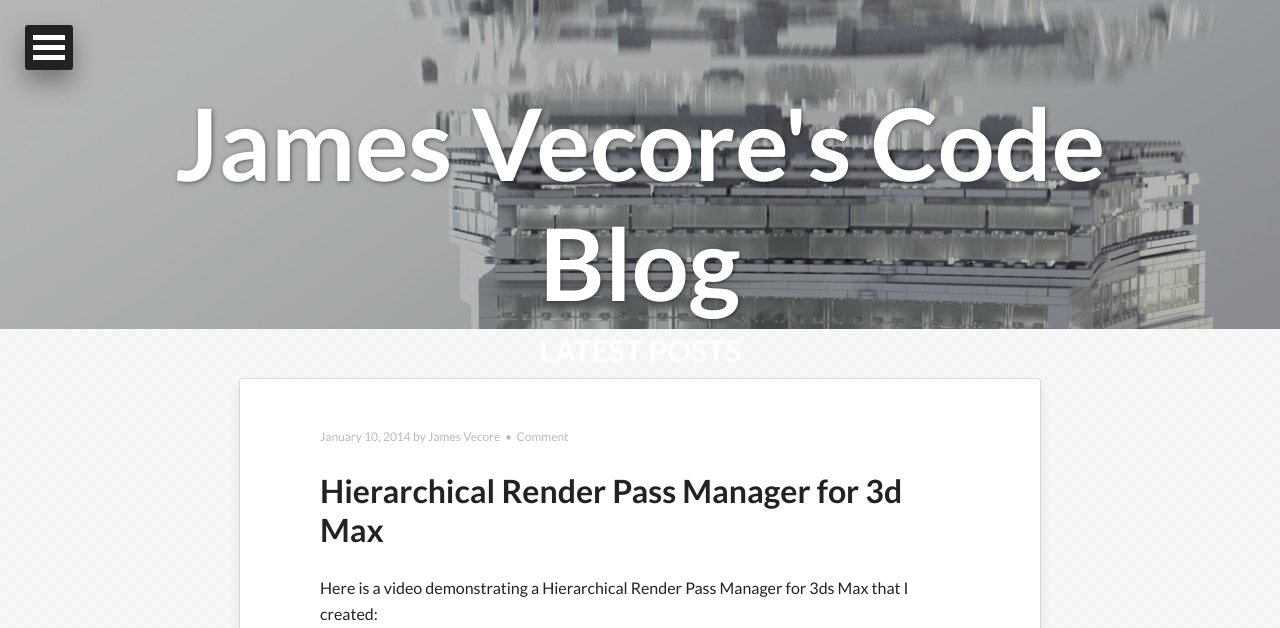
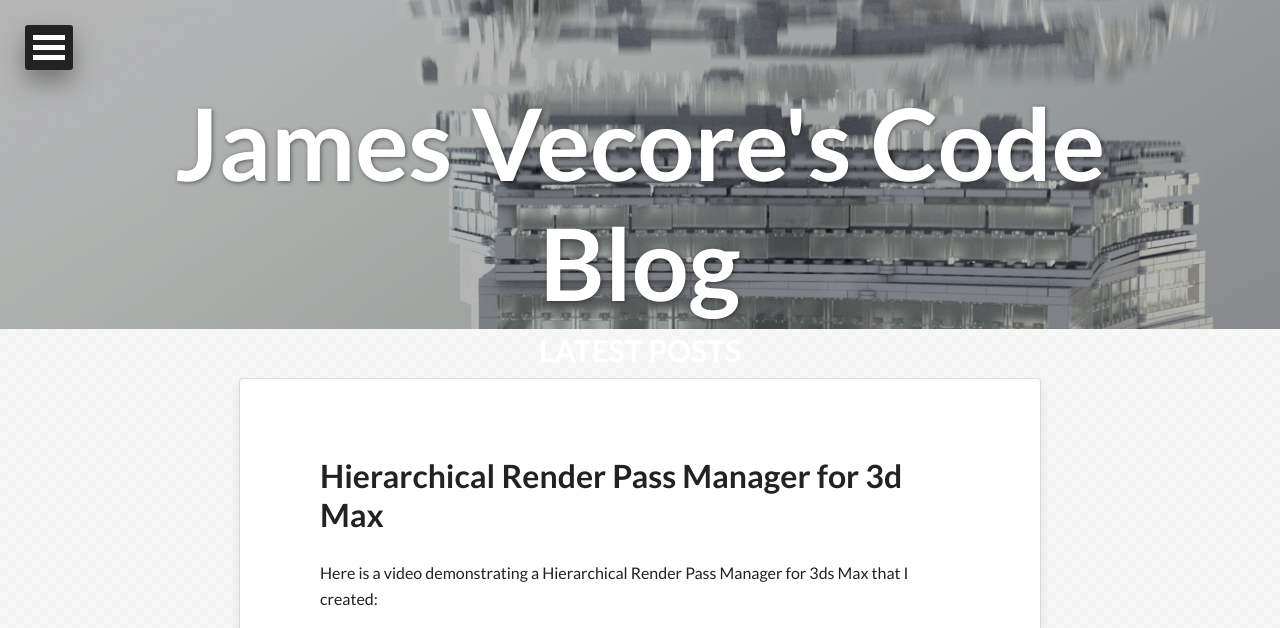
Before and after one commit to jamesvecore/jamesvecore.github.io, a Jekyll site: the page built from index.html, in a window 1280 px wide. Shown: the top 628 px of the page. Built offline with Jekyll 4.4.1, drawn with Linux system fonts in a browser that asks for light colours; nearby versions of some CDN libraries; the list of posts is cut into pages by our own code; some of the changed text lies outside the part shown; grey boxes are pictures that could not be loaded.

Commit message:
updated site url, move post details and comment

```diff
--- a/_config.yml
+++ b/_config.yml
@@ -2,7 +2,7 @@
 description:      "A blog covering my adventures in coding in the world of CG/VFX"
 disqus_shortname: jamesvecorescodeblog
 #Your site's domain goes here. Leave localhost server or blank when working locally.
-url:              http://jamesvecore.github.io
+url:              http://jamesvecore.com
 
 # Owner/author information
 owner:
--- a/index.html
+++ b/index.html
@@ -10,7 +10,6 @@
 {% for post in paginator.posts %}
 <article class="hentry">
   <header>
-    <div class="entry-meta"><span class="entry-date date published updated"><time datetime="{{ post.date | date_to_xmlschema }}"><a href="{{ site.url }}{{ post.url }}">{{ post.date | date: "%B %d, %Y" }}</a></time></span><span class="author vcard"><span class="fn"><a href="{{ site.url }}/about/" title="About {{ site.owner.name }}">{{ site.owner.name }}</a></span></span>{% if site.disqus_shortname and post.comments %}&nbsp; &bull; &nbsp;<span class="entry-comments"><a href="{{ site.url }}{{ post.url }}#disqus_thread">Comment</a></span>{% endif %}</div><!-- /.entry-meta -->
     {% if post.link %}
       <h1 class="entry-title"><a href="{{ site.url }}{{ post.url }}" rel="bookmark" title="{{ post.title }}"><i class="icon-double-angle-right"></i></a> <a href="{{ post.link }}">{{ post.title }}</a></h1>
     {% else %}
@@ -30,6 +29,7 @@
             <li class="googleplus"><a href="https://plus.google.com/share?url={{ site.url }}{{ post.url }}" title="Share on Google Plus"><span class="count"><i class="icon-google-plus-sign"></i> +1</span></a></li>
           </ul>
         </div><!-- /.social-share -->{% endif %}
+        {% if site.disqus_shortname and post.comments %}&nbsp; &bull; &nbsp;<span class="entry-comments"><a href="{{ site.url }}{{ post.url }}#disqus_thread">Comment</a></span>{% endif %}
       </footer>
   </div><!-- /.entry-content -->
 </article><!-- /.hentry -->
```
